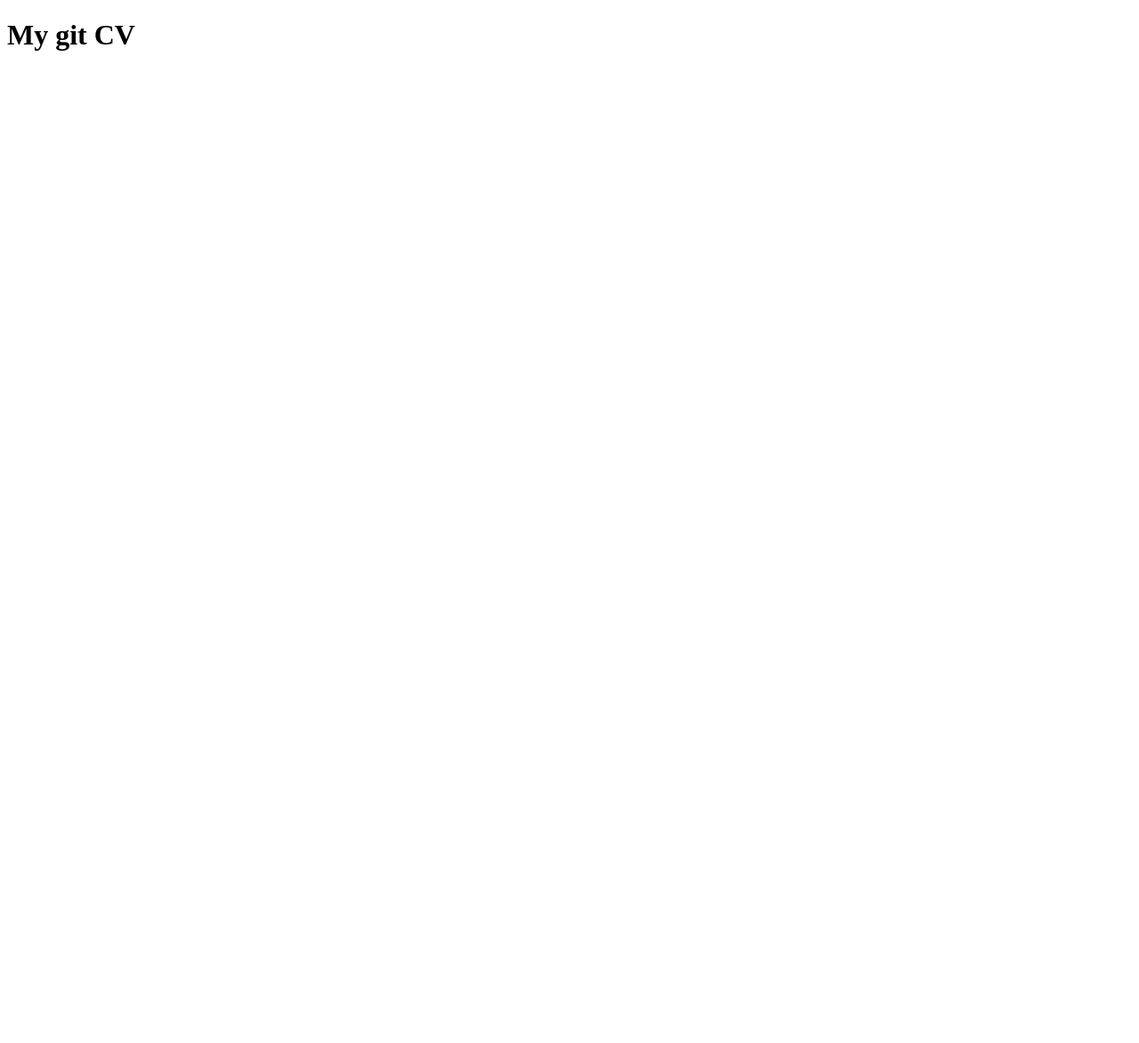
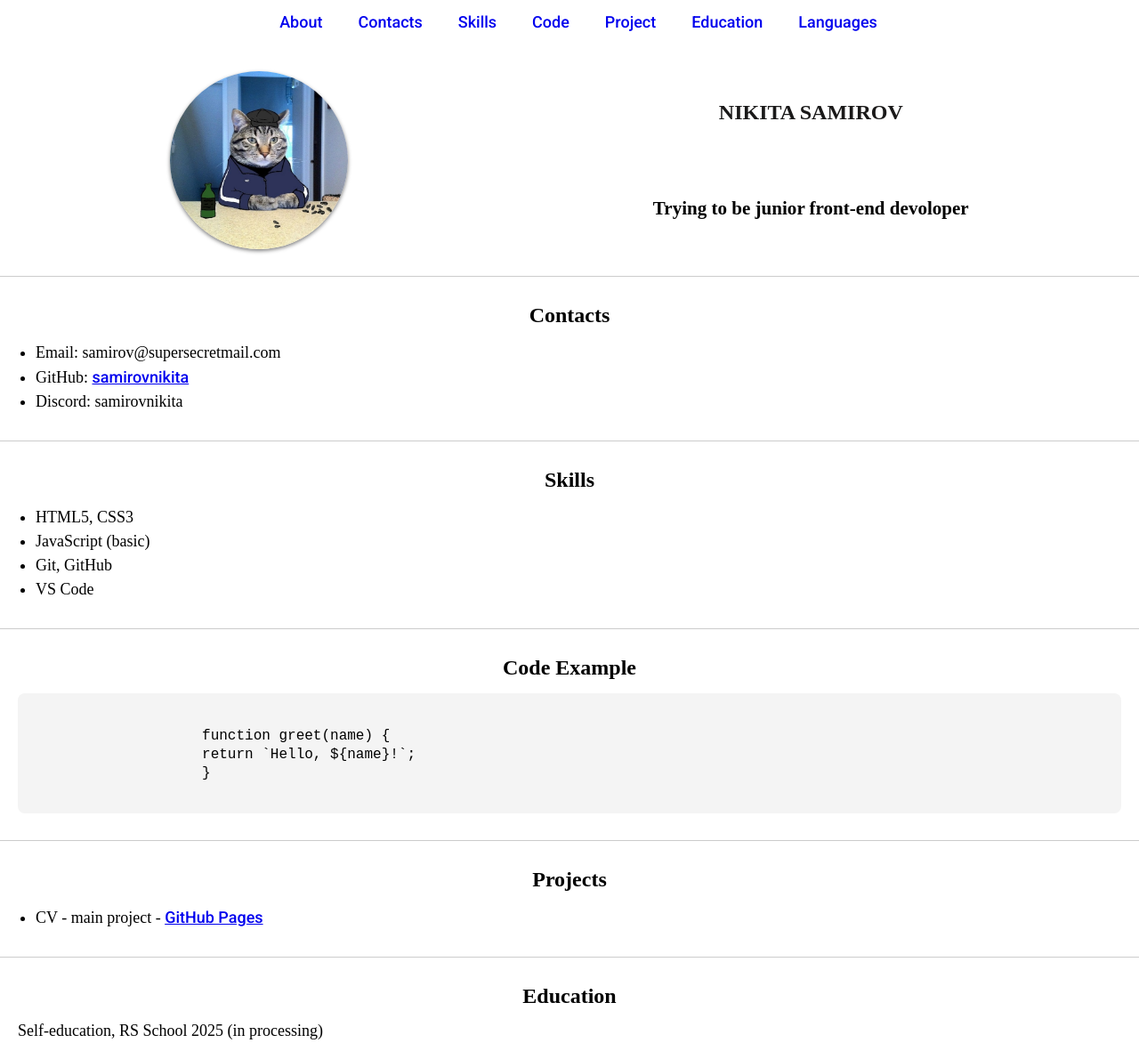
Before and after one commit to samirovnikita/rsschool-cv, a plain HTML site: page index.html in a window 1280 px wide. Shown: the top 1172 px of the page at 89% size. Before the commit the page ends 800 px from the top, so only its background shows below. Drawn offline with Linux system fonts and the light colour scheme.

Commit message:
feat: make my CV

```diff
--- a/index.html
+++ b/index.html
@@ -3,9 +3,91 @@
 <head>
     <meta charset="UTF-8">
     <meta name="viewport" content="width=device-width, initial-scale=1.0">
-    <title>Document</title>
+    <title>My CV</title>
+    <link rel="stylesheet" href="style.css">
+    <link rel="preconnect" href="https://fonts.gstatic.com">
+    <link href="https://fonts.googleapis.com/css2?family=Roboto:wght@100;300;500;700&display=swap" rel="stylesheet">
+
 </head>
 <body>
-    <h1>My git CV</h1>
+    <header class="header">
+        <div class="container header-container"></div>
+        <nav class="nav">
+            <ul class="nav-list">
+                <li class="nav-item"><a href="#about" class="nav-link">About</a></li>
+                <li class="nav-item"><a href="#contact" class="nav-link">Contacts</a></li>
+                <li class="nav-item"><a href="#skills" class="nav-link">Skills</a></li>
+                <li class="nav-item"><a href="#code" class="nav-link">Code</a></li>
+                <li class="nav-item"><a href="#project" class="nav-link">Project</a></li>
+                <li class="nav-item"><a href="#education" class="nav-link">Education</a></li>
+                <li class="nav-item"><a href="#languages" class="nav-link">Languages</a></li>
+                <span></span>
+            </ul>
+        </nav>
+
+    </header>
+    <main class="main">
+        <div class="container container-main">
+            <section class="section section-about" id="about">
+                <img src="me.jpg" alt="that's me" class="about-photo">
+                <div class="section-about-profile">
+                    <h1 class="section-title main-title">Nikita Samirov</h1>
+                    <h3 class="section-subtitle">Trying to be junior front-end devoloper</h3>
+                </div>
+            </section>
+            <section class="section" id="contact">
+                 <h2 class="section-title">Contacts</h2>
+                    <ul>
+                        <li>Email: samirov@supersecretmail.com</li>
+                        <li>GitHub: <a href="https://github.com/samirovnikita" target="_blank">samirovnikita</a></li>
+                        <li>Discord: samirovnikita</li>
+                    </ul>
+            </section>
+            <section class="section" id="skills">
+                 <h2 class="section-title">Skills</h2>
+                    <ul>
+                        <li>HTML5, CSS3</li>
+                        <li>JavaScript (basic)</li>
+                        <li>Git, GitHub</li>
+                        <li>VS Code</li>
+                    </ul>
+            </section>
+            <section class="section" id="code">
+                 <h2 class="section-title">Code Example</h2>
+                    <pre><code>
+                    function greet(name) {
+                    return `Hello, ${name}!`;
+                    }
+                    </code></pre>
+            </section>
+            <section class="section" id="project">
+                <h2 class="section-title">Projects</h2>
+                    <ul>
+                        <li>
+                       CV - main project -
+                        <a href="https://samirovnikita.github.io/rsschool-cv/" target="_blank">
+                            GitHub Pages
+                        </a>
+                        </li>
+                    </ul>
+            </section>
+            <section class="section" id="education">
+                <h2 class="section-title">Education</h2>
+                <p>Self-education, RS School 2025 (in processing)</p>
+            </section>
+            <section class="section" id="languages">
+                <h2 class="section-title">Languages</h2>
+                <ul>
+                    <li>Russian — native</li>
+                    <li>English — A1 </li>
+                </ul>
+            </section>
+        </div>
+    </main>
+    <footer class="footer">
+        <div class="container container-footer">
+
+        </div>
+    </footer>
 </body>
 </html>
--- a/style.css
+++ b/style.css
@@ -1,3 +1,110 @@
-body {
+* {
+    margin: 0 ;
+    padding: 0;
+    box-sizing: border-box;
+    font-family: 'Times New Roman', Times, serif;
+}
+
+body{
+    display: flex;
+    flex-direction: column;
+    justify-content: space-between;
+    min-height: 100vh;
+    font-size: 18px;
+}
+
+.container{
+    max-width: 1440px;
     margin: 0 auto;
 }
+
+.nav-list{
+    display: flex;
+    justify-content: center;
+    align-items: center;
+    list-style: none;
+
+}
+
+.nav-link{
+    padding: 0 20px;
+    line-height: 50px;
+    text-decoration: none;
+}
+
+a{
+    font-family: 'Roboto', sans-serif;
+}
+
+html {
+  scroll-behavior: smooth;
+}
+
+
+.main-container{
+    display: flex;
+    flex-wrap: wrap;
+    justify-content: space-between;
+}
+
+.section-about{
+    display: flex;
+    width: 100%;
+    justify-content: space-around;
+    padding: 50px 30px 20px;
+    border-bottom: 10px solid #0d4b8a;
+}
+
+.about-photo{
+    width: 200px;
+    height: 200px;
+    object-fit: cover;
+    border-radius: 50%;
+    box-shadow:  0 2px 4px rgba(0,0,0,0.5);
+}
+
+.section-about-profile{
+    display: flex;
+    flex-direction: column;
+    align-items: center;
+    justify-content: space-around;
+    text-align: center;
+}
+
+.main-title{
+    font-size: 40px;
+    color: rgb(26, 25, 25);
+    text-transform: uppercase;
+}
+
+
+
+
+.section {
+  padding: 30px 20px;
+  border-bottom: 1px solid #ccc;
+}
+
+.section-title {
+  font-size: 24px;
+  font-weight: 700;
+  margin-bottom: 15px;
+  text-align: center;
+}
+
+ul {
+  margin-left: 20px;
+  line-height: 1.5;
+}
+
+pre {
+  background-color: #f4f4f4;
+  padding: 15px;
+  border-radius: 8px;
+  overflow-x: auto;
+}
+
+code {
+  font-family: monospace;
+  font-size: 16px;
+}
```
Also changed, not shown: me.jpg (added).
